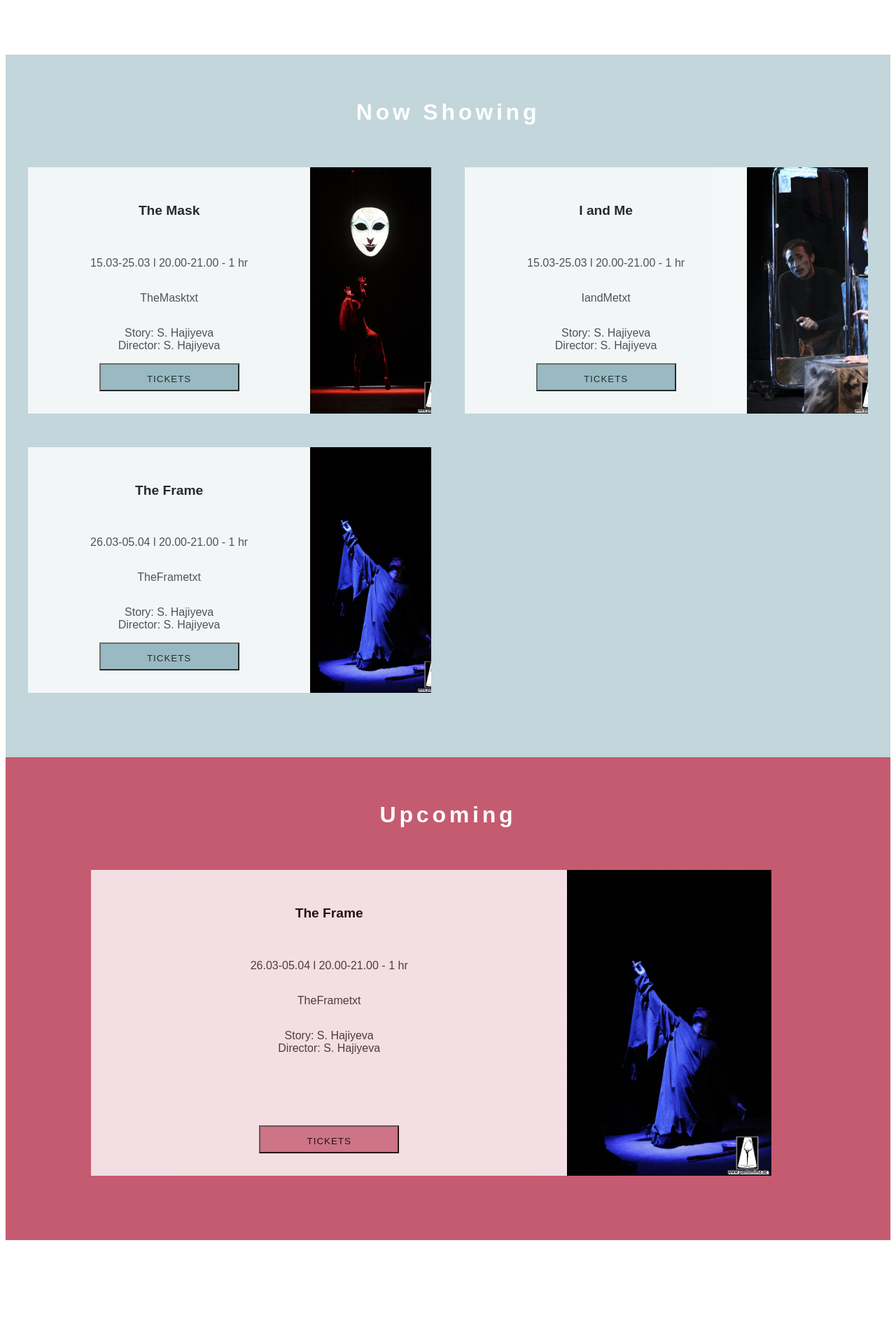
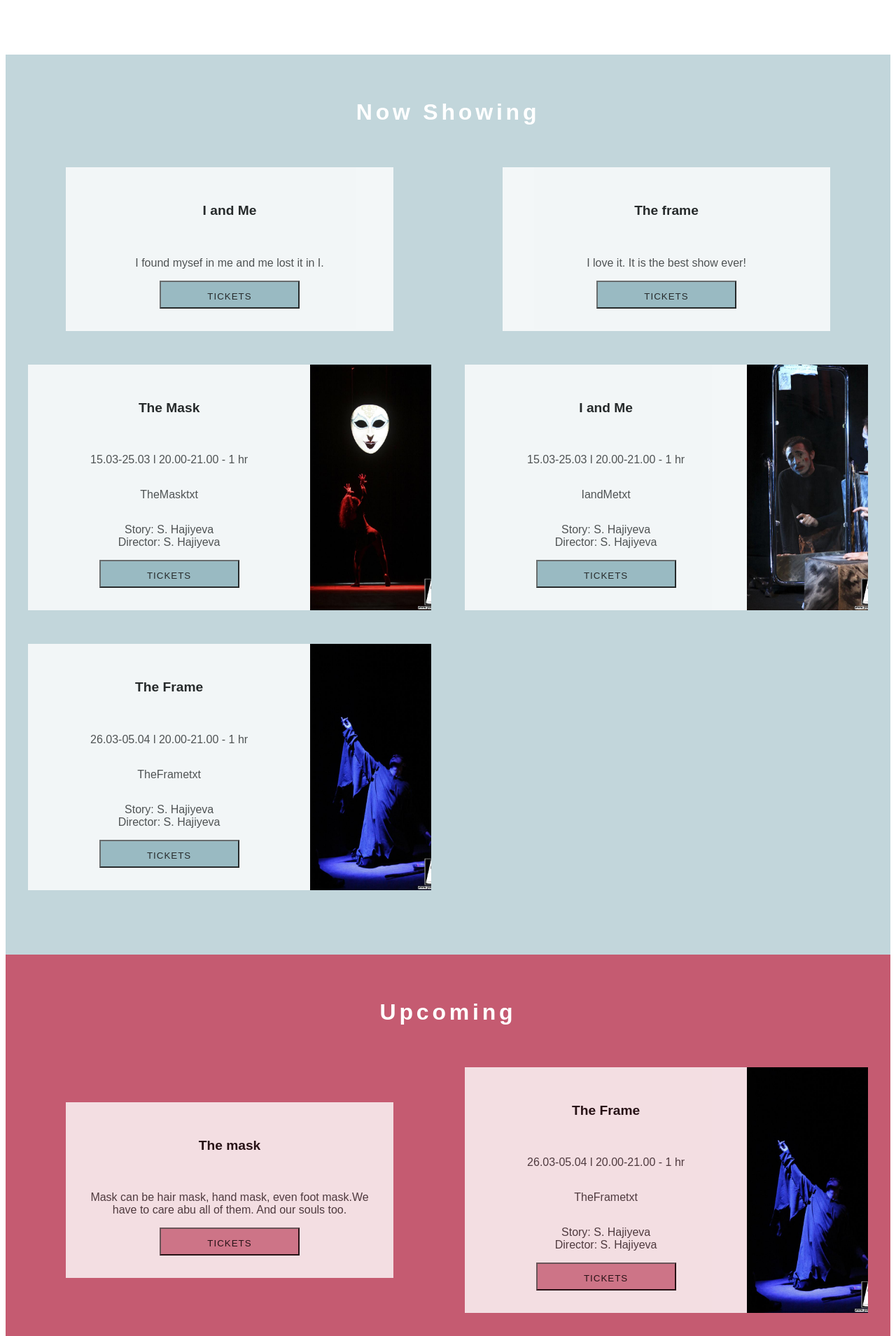
Before and after one commit to laman-droid/phantomime, a Django app: page /en/ in a window 1280 px wide. Shown: the part 546-2455 px from the top of the page at 70% size. Run offline with Django 3.2, Linux system fonts and the light colour scheme; data comes from the database, SQL or seed files in the repository.

Commit message:
changes on README, added the feature to display db show modules on the website

```diff
--- a/pantomimeweb/pantomime/admin.py
+++ b/pantomimeweb/pantomime/admin.py
@@ -1,6 +1,7 @@
 from django.contrib import admin
-from .models import Show
+from .models import Nowshow, Upcomingshow
 
 # Register your models here.
 
-admin.site.register(Show)
+admin.site.register(Nowshow)
+admin.site.register(Upcomingshow)
--- a/pantomimeweb/pantomime/models.py
+++ b/pantomimeweb/pantomime/models.py
@@ -1,6 +1,10 @@
 from django.db import models
 
 # Create your models here.
-class Show(models.Model):
+class Nowshow(models.Model):
     title=models.CharField(max_length=30)
     description=models.TextField()
+
+class Upcomingshow(models.Model):
+    title=models.CharField(max_length=30)
+    description=models.TextField()
--- a/pantomimeweb/pantomime/urls.py
+++ b/pantomimeweb/pantomime/urls.py
@@ -2,6 +2,7 @@ from . import views
 from django.urls import path
 
 urlpatterns = [
-    path('', views.show),
+    path('', views.shows,),
+    #path('', )
 
 ]
--- a/pantomimeweb/pantomime/views.py
+++ b/pantomimeweb/pantomime/views.py
@@ -1,10 +1,10 @@
 from django.shortcuts import render
 from django.http import HttpResponse
-from .models import Show
+from .models import Nowshow, Upcomingshow
 from django.utils.translation import ugettext as _
 
 # Create your views here.
-def show(request):
-    #sh = Show.objects.all()
-    #output = ''.join([str(show.title + show.description) for show in sh])
-    return render(request, 'index.html') #, {'out':output}
+def shows(request):
+    nowshows = Nowshow.objects.all()
+    upcomingshows = Upcomingshow.objects.all()
+    return render(request, 'index.html', {'nowshows':nowshows, 'upcomingshows':upcomingshows})
--- a/pantomimeweb/pantomimeweb/urls.py
+++ b/pantomimeweb/pantomimeweb/urls.py
@@ -15,7 +15,7 @@ Including another URLconf
 """
 from django.contrib import admin
 from django.urls import path, include
-from . import views
+from pantomime import views
 from django.conf import settings
 from django.conf.urls.static import static
 from django.conf.urls.i18n import i18n_patterns
--- a/pantomimeweb/static/style.css
+++ b/pantomimeweb/static/style.css
@@ -218,7 +218,7 @@ html{
       text-align: left;
     }
 
-    .dropdown-content a:hover {background-color: #BD2030;
+    .dropdown-content a:hover {
     }
 
     .dropdown:hover .dropdown-content {
--- a/pantomimeweb/staticf/style.css
+++ b/pantomimeweb/staticf/style.css
@@ -219,8 +219,6 @@ html{
     }
 
     .dropdown-content a:hover {
-        background-color: black;
-        color:red;
     }
 
     .dropdown:hover .dropdown-content {
--- a/pantomimeweb/templates/index.html
+++ b/pantomimeweb/templates/index.html
@@ -44,19 +44,25 @@
                 <hr>
             </div>
             <div class="shows">
+                {% for nowshow in nowshows %}
+                <div class="show">
+                    <div class="showtxt">
+                        <h5>{{ nowshow.title }}</h5>
+                        <p>{{ nowshow.description }}</p>
+                        <button>{% trans 'Tickets' %}</button>
+                    </div>
+                </div>
+                {% endfor %}
                 <div class="show">
                     <div class="showtxt">
                         <h5>{% trans 'The Mask' %}</h5>
                         <p>15.03-25.03  l  20.00-21.00 - 1 {% trans 'hr' %}</p>
                         <p>{% trans 'TheMasktxt' %}</p>
-
-
                         <p>{% trans 'Story' %}: S. Hajiyeva <br> {% trans 'Director' %}: S. Hajiyeva</p>
                         <button>{% trans 'Tickets' %}</button>
                     </div>
                         <img class="showpic" src="{% static '/img/mask.jpg' %}" alt="a girl dancing in front of a mask hanging on the wall">
                 </div>
-
                 <div class="show">
                     <div class="showtxt">
                         <h5>{% trans 'I and Me' %}</h5>
@@ -88,6 +94,15 @@
                 <hr>
             </div>
             <div class="shows">
+                {% for upcomingshow in upcomingshows %}
+                <div class="show">
+                    <div class="showtxt">
+                        <h5>{{ upcomingshow.title }}</h5>
+                        <p>{{ upcomingshow.description }}</p>
+                        <button>{% trans 'Tickets' %}</button>
+                    </div>
+                </div>
+                {% endfor %}
                 <div class="show">
                     <div class="showtxt">
                         <h5>{% trans 'The Frame' %}</h5>
@@ -98,7 +113,6 @@
                     </div>
                         <img class="showpic" src="{% static '/img/frame.jpg' %}" alt="a man on his knees reaching up with his right hand in blue light">
                 </div>
-
             </div>
         </div>
 
```
Also changed, not shown: pantomimeweb/db.sqlite3, pantomimeweb/pantomime/migrations/0002_auto_20200521_1319.py (added), pantomimeweb/pantomimeweb/views.py (deleted).
